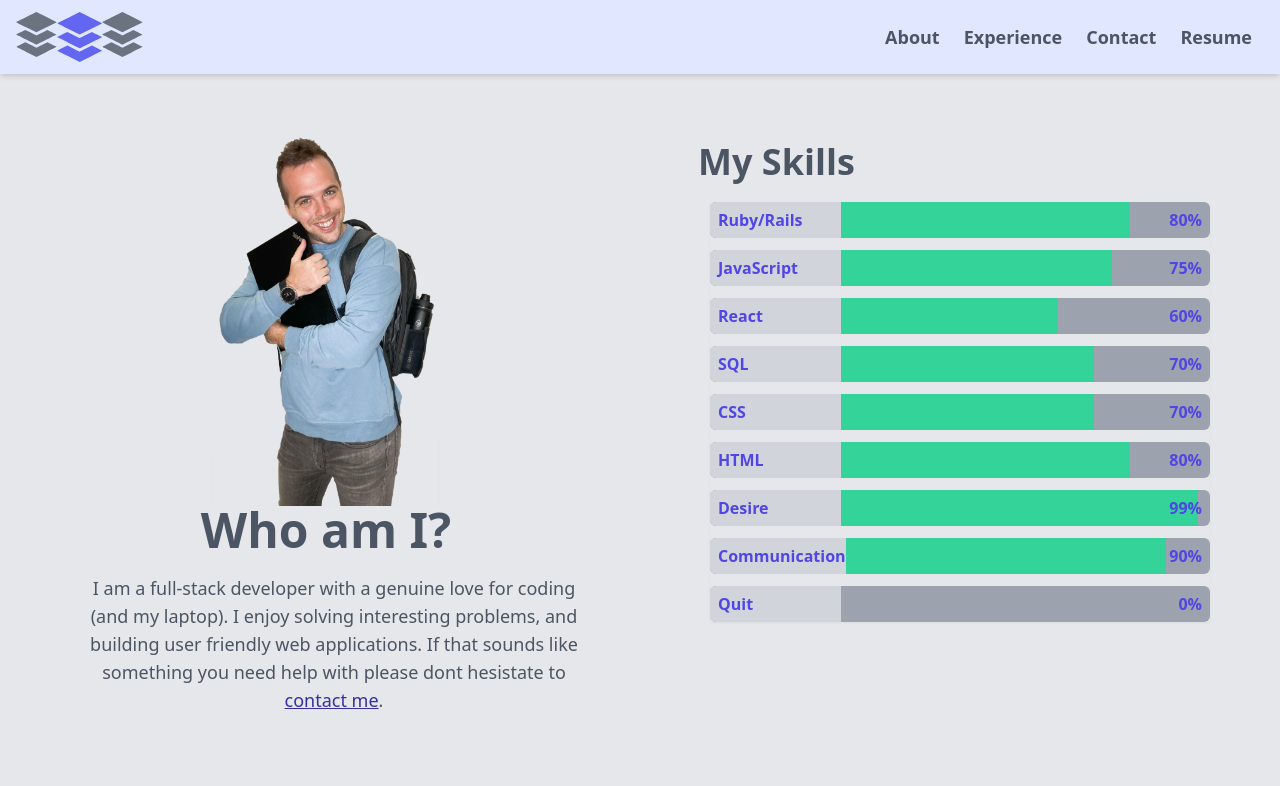
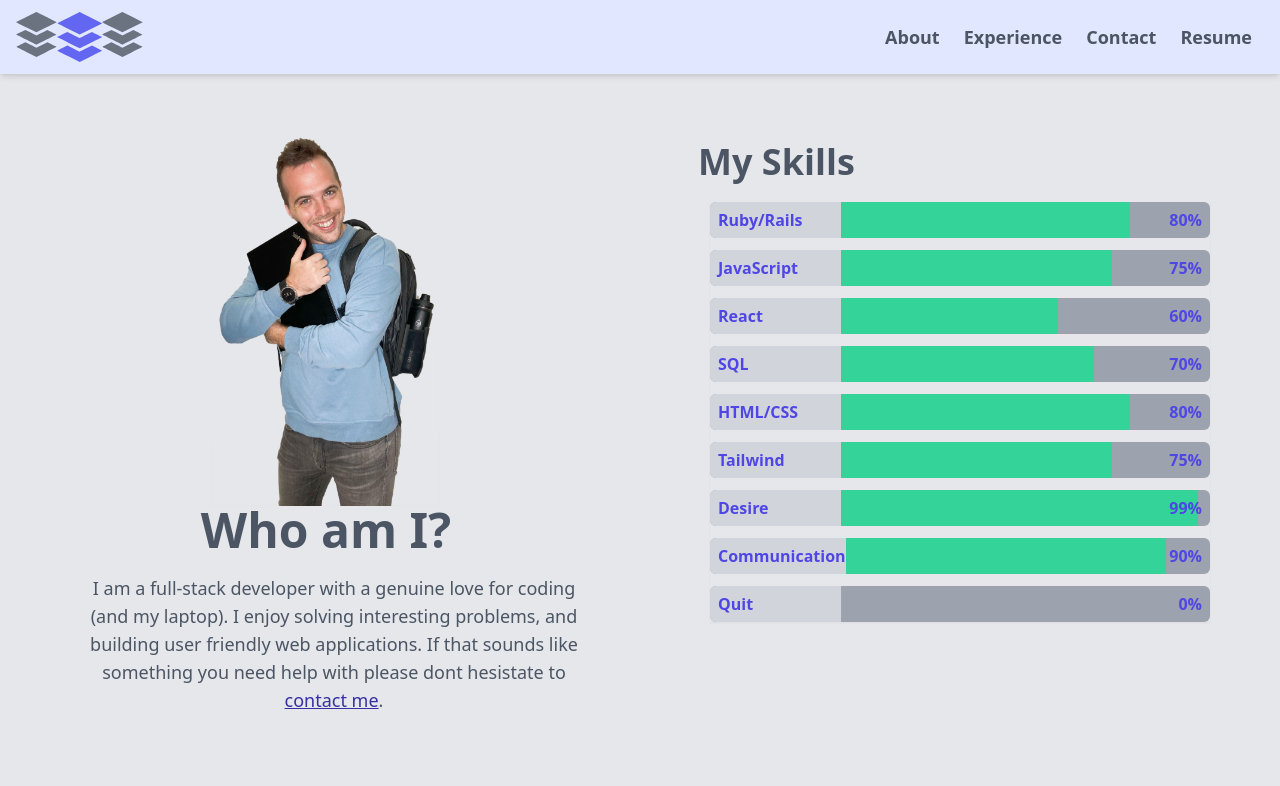
Before and after one commit to EugenioAntonioBonanno/portfolio, a React (Create React App) app: page / in a window 1280 px wide. Shown: the top 786 px of the page. Built offline with nearby package versions, Linux system fonts and the light colour scheme.

Commit message:
change skill bars

```diff
--- a/src/components/pages/About.js
+++ b/src/components/pages/About.js
@@ -62,13 +62,13 @@ const About = () => {
               />
 
               <ProgressBar
-                percentage='70'
-                skill='CSS'
+                percentage='80'
+                skill='HTML/CSS'
               />
 
               <ProgressBar
-                percentage='80'
-                skill='HTML'
+                percentage='75'
+                skill='Tailwind'
               />
 
               <ProgressBar
```
Also changed, not shown: 1 other file (tests, documents, lock files or other folders).
